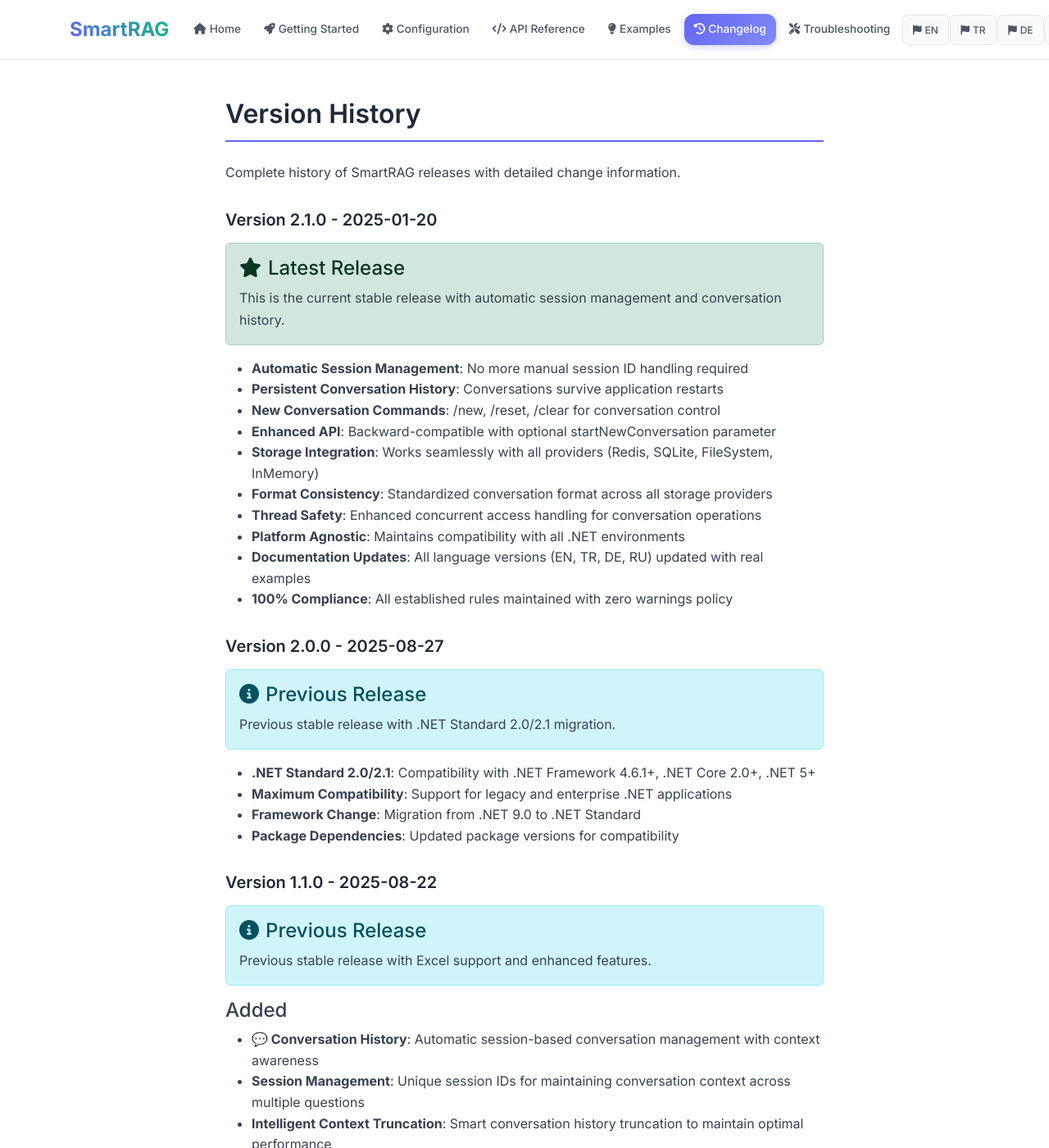
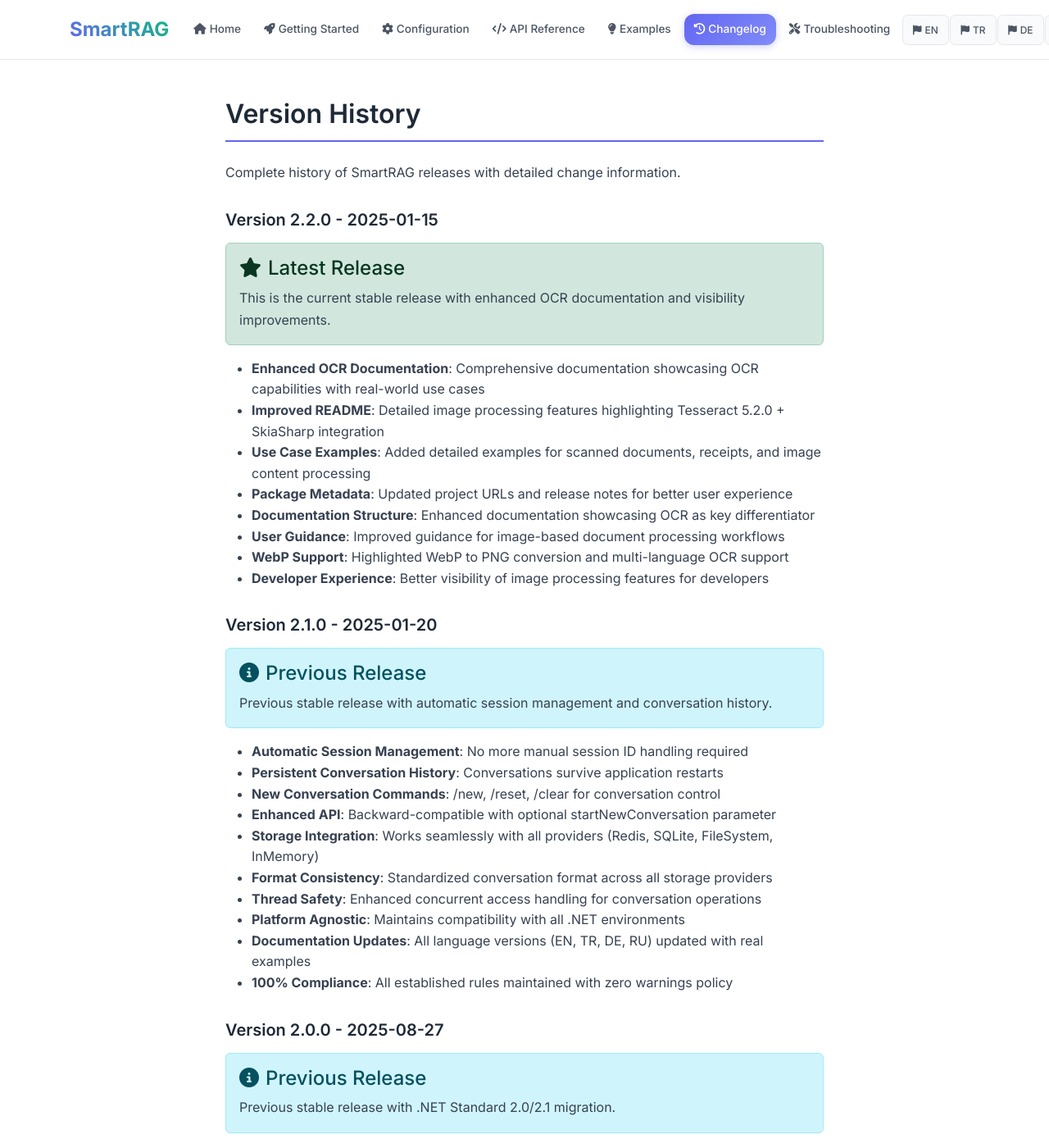
Before and after one commit to byerlikaya/SmartRAG, a Jekyll site: the page built from docs/en/changelog.md, in a window 1280 px wide and 1400 px high, scrolled down 205 px. Shown: the whole window at 82% size. Built offline with Jekyll 4.4.1, drawn with Linux system fonts in a browser that asks for light colours; nearby versions of some CDN libraries.

Commit message:
docs: Fix CSS/JS issues and update documentation consistency
- Add missing text-gradient CSS class
- Merge and optimize JavaScript files (remove main.js duplication)
- Update version numbers in getting-started pages to 2.2.0
- Remove duplicate feature cards in German documentation
- Improve code organization and performance

```diff
--- a/docs/assets/css/style.css
+++ b/docs/assets/css/style.css
@@ -147,6 +147,15 @@ body {
 }
 
 .brand-text {
+    background: linear-gradient(45deg, var(--primary) 0%, var(--secondary) 100%);
+    -webkit-background-clip: text;
+    -webkit-text-fill-color: transparent;
+    background-clip: text;
+    font-weight: 700;
+}
+
+/* Text Gradient Utility Class */
+.text-gradient {
     background: linear-gradient(45deg, var(--primary) 0%, var(--secondary) 100%);
     -webkit-background-clip: text;
     -webkit-text-fill-color: transparent;
@@ -307,7 +316,7 @@ pre[class*=language-] {
     color: var(--gray-900) !important;
 }
 
-/* Code blocks */
+/* Code blocks - optimized */
 pre {
     background: var(--white);
     color: var(--gray-900);
--- a/docs/assets/js/script.js
+++ b/docs/assets/js/script.js
@@ -1,4 +1,4 @@
-// SmartRAG Documentation - Clean JavaScript
+// SmartRAG Documentation - Optimized JavaScript
 
 document.addEventListener('DOMContentLoaded', function() {
     console.log('DOM loaded, initializing SmartRAG documentation...');
@@ -10,6 +10,15 @@ document.addEventListener('DOMContentLoaded', function() {
     } else {
         console.warn('Prism.js not loaded');
     }
+
+    // Back to Top Button (unified implementation)
+    initializeBackToTopButton();
+
+    // Smooth scrolling for anchor links (unified implementation)
+    initializeSmoothScrolling();
+
+    // Fade-in animations (unified implementation)
+    initializeFadeAnimations();
 
     // Tab Functionality for Code Examples
     const codeTabs = document.querySelectorAll('.code-tab');
@@ -110,8 +119,12 @@ document.addEventListener('DOMContentLoaded', function() {
         });
     }
 
-    // Back to Top Button
-    const backToTopBtn = document.querySelector('.back-to-top');
+    console.log('SmartRAG documentation initialized successfully');
+});
+
+// Unified Back to Top Button Implementation
+function initializeBackToTopButton() {
+    const backToTopBtn = document.querySelector('.back-to-top') || document.getElementById('backToTop');
     if (backToTopBtn) {
         window.addEventListener('scroll', function() {
             if (window.pageYOffset > 300) {
@@ -128,8 +141,10 @@ document.addEventListener('DOMContentLoaded', function() {
             });
         });
     }
+}
 
-    // Smooth scrolling for anchor links
+// Unified Smooth Scrolling Implementation
+function initializeSmoothScrolling() {
     document.querySelectorAll('a[href^="#"]').forEach(anchor => {
         anchor.addEventListener('click', function(e) {
             e.preventDefault();
@@ -142,6 +157,29 @@ document.addEventListener('DOMContentLoaded', function() {
             }
         });
     });
+}
 
-    console.log('SmartRAG documentation initialized successfully');
-});
+// Unified Fade-in Animations Implementation
+function initializeFadeAnimations() {
+    const observerOptions = {
+        threshold: 0.1,
+        rootMargin: '0px 0px -50px 0px'
+    };
+
+    const observer = new IntersectionObserver(function(entries) {
+        entries.forEach(entry => {
+            if (entry.isIntersecting) {
+                entry.target.style.opacity = '1';
+                entry.target.style.transform = 'translateY(0)';
+            }
+        });
+    }, observerOptions);
+
+    // Observe content elements
+    document.querySelectorAll('.content-wrapper, .card, .alert, .feature-card, .doc-card').forEach(el => {
+        el.style.opacity = '0';
+        el.style.transform = 'translateY(20px)';
+        el.style.transition = 'opacity 0.6s ease, transform 0.6s ease';
+        observer.observe(el);
+    });
+}
--- a/docs/en/changelog.md
+++ b/docs/en/changelog.md
@@ -14,10 +14,26 @@ lang: en
                     <h2>Version History</h2>
                     <p>Complete history of SmartRAG releases with detailed change information.</p>
 
-                    <h3>Version 2.1.0 - 2025-01-20</h3>
+                    <h3>Version 2.2.0 - 2025-01-15</h3>
                     <div class="alert alert-success">
                         <h4><i class="fas fa-star me-2"></i>Latest Release</h4>
-                        <p class="mb-0">This is the current stable release with automatic session management and conversation history.</p>
+                        <p class="mb-0">This is the current stable release with enhanced OCR documentation and visibility improvements.</p>
+                    </div>
+                    <ul>
+                        <li><strong>Enhanced OCR Documentation</strong>: Comprehensive documentation showcasing OCR capabilities with real-world use cases</li>
+                        <li><strong>Improved README</strong>: Detailed image processing features highlighting Tesseract 5.2.0 + SkiaSharp integration</li>
+                        <li><strong>Use Case Examples</strong>: Added detailed examples for scanned documents, receipts, and image content processing</li>
+                        <li><strong>Package Metadata</strong>: Updated project URLs and release notes for better user experience</li>
+                        <li><strong>Documentation Structure</strong>: Enhanced documentation showcasing OCR as key differentiator</li>
+                        <li><strong>User Guidance</strong>: Improved guidance for image-based document processing workflows</li>
+                        <li><strong>WebP Support</strong>: Highlighted WebP to PNG conversion and multi-language OCR support</li>
+                        <li><strong>Developer Experience</strong>: Better visibility of image processing features for developers</li>
+                    </ul>
+
+                    <h3>Version 2.1.0 - 2025-01-20</h3>
+                    <div class="alert alert-info">
+                        <h4><i class="fas fa-info-circle me-2"></i>Previous Release</h4>
+                        <p class="mb-0">Previous stable release with automatic session management and conversation history.</p>
                     </div>
                     <ul>
                         <li><strong>Automatic Session Management</strong>: No more manual session ID handling required</li>
```
Also changed, not shown: docs/assets/js/main.js (deleted, +0 -62 lines), docs/de/changelog.md (+12 -0 lines), docs/de/getting-started.md (+1 -1 lines), docs/de/index.md (+0 -9 lines), docs/en/getting-started.md (+1 -1 lines), docs/ru/changelog.md (+12 -0 lines), docs/tr/changelog.md (+18 -2 lines), docs/tr/getting-started.md (+1 -1 lines), CHANGELOG.md.
